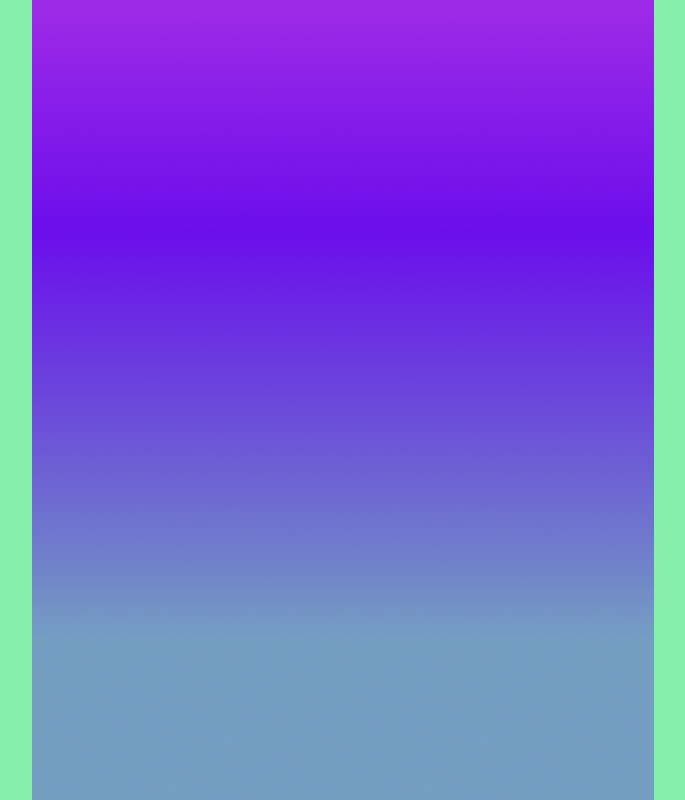
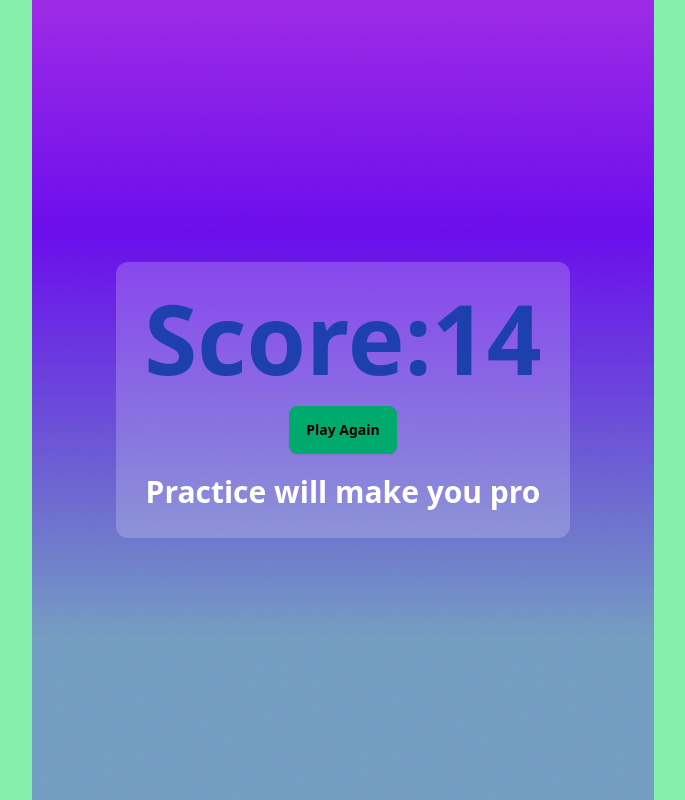
Before and after one commit to ShabbirMollek/Alphabet-Clash-Project-by-DOM, a plain HTML site: page index.html in a window 1280 px wide. Shown: the whole page, without its empty margins (297-982 px from the left). Drawn offline with nearby package versions, Linux system fonts and the light colour scheme.

Commit message:
html and css done

```diff
--- a/index.html
+++ b/index.html
@@ -113,7 +113,14 @@
 
                 <!--Play Ground End -->
 
-                <section class="score">
+                <section class="score flex flex-col justify-center items-center min-h-screen">
+
+                  <div class="bg-[#FFFFFF33] text-center space-y-5 p-7 rounded-xl">
+                    <h1 class="text-8xl font-bold text-blue-800"> Score:<span>14</span>
+                    </h1>
+                    <button class="btn btn-success">Play Again</button>
+                    <p class="text-3xl text-white font-bold">Practice will make you pro</p>
+                  </div>
 
                 </section>
 
```
